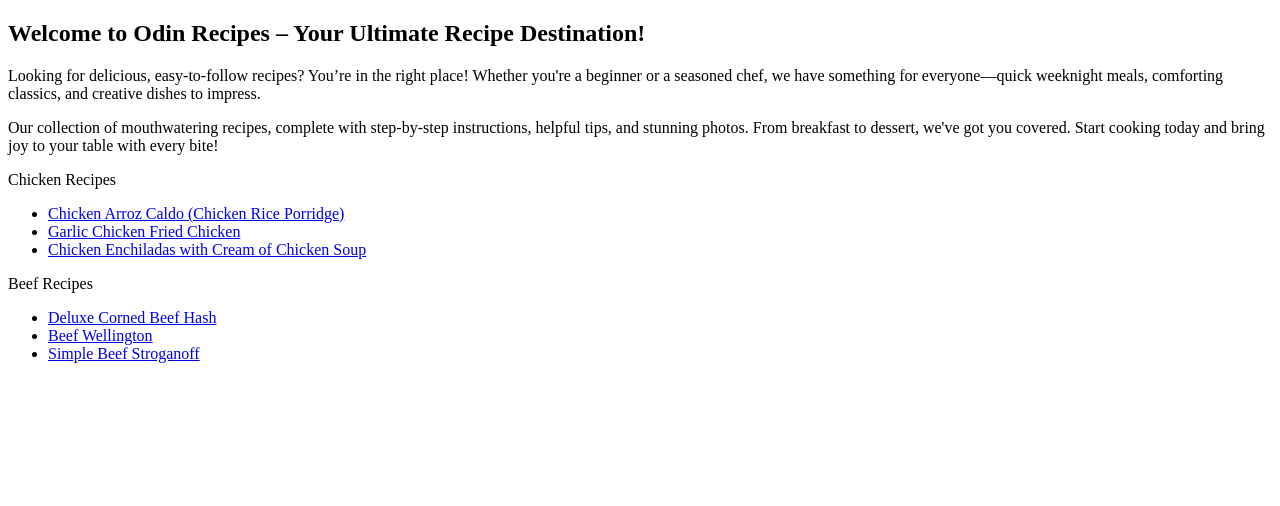
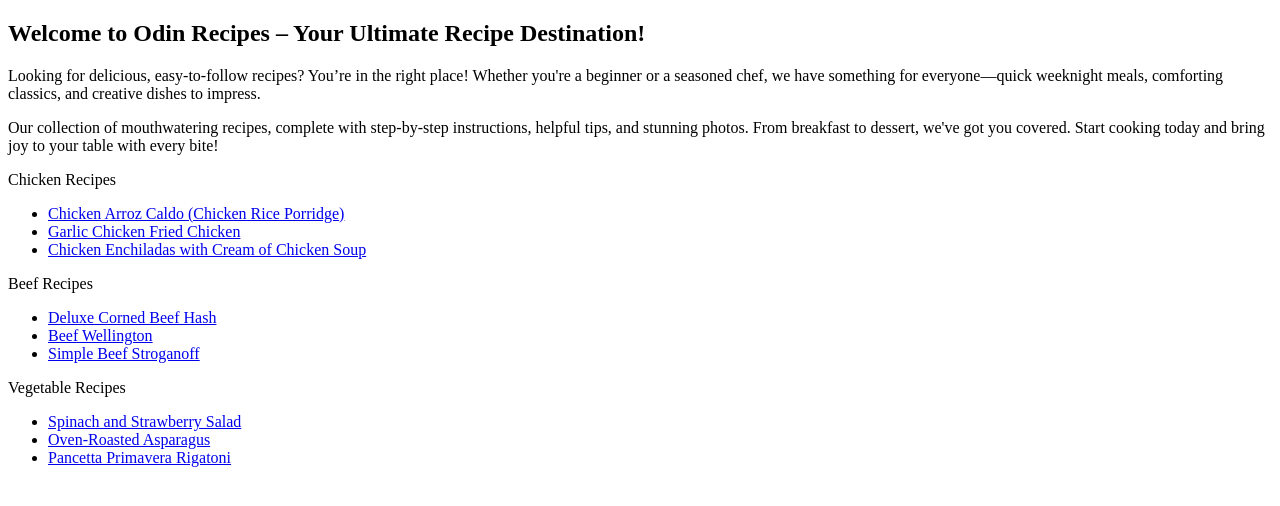
Before and after one commit to xNateyyy/odin-recipes, a plain HTML site: page index.html in a window 1280 px wide. Drawn offline with Linux system fonts and the light colour scheme.

Commit message:
Add veg links to index

```diff
--- a/index.html
+++ b/index.html
@@ -27,7 +27,13 @@
         <li><a href="recipes/beef-strog.html">Simple Beef Stroganoff</a></li>
     </ul>
 
-
+    <p>Vegetable Recipes</p>
+    <ul>
+        <li><a href="recipes/veg-spi.html">Spinach and Strawberry Salad</a></li>
+        <li><a href="recipes/veg-aspa.html">Oven-Roasted Asparagus</a></li>
+        <li><a href="recipes/veg-riga.html">Pancetta Primavera Rigatoni
+        </a></li>
+    </ul>
 
 
 
```
